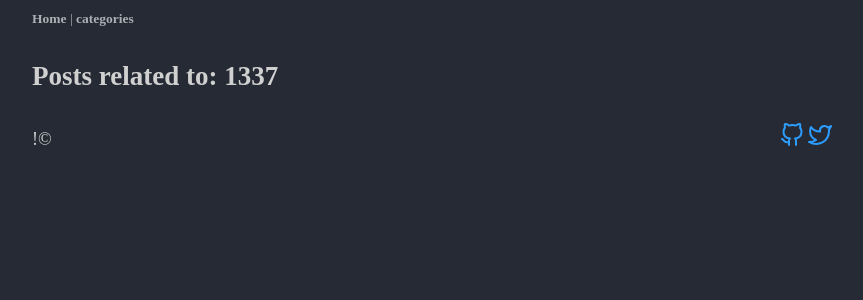
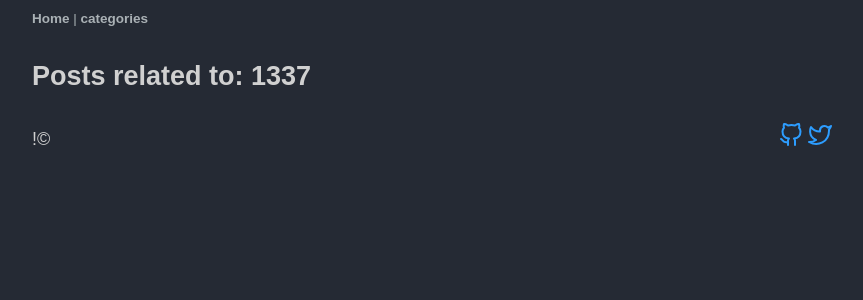
Before and after one commit to alifertah/alifertah.github.io, a Jekyll site: the page built from category/1337.html, in a window 1280 px wide. Shown: the top 300 px of the page, without its empty margins (208-1071 px from the left). Built offline with Jekyll 4.4.1, drawn with Linux system fonts in a browser that asks for light colours; some web fonts are replaced.

Commit message:
editing fonts

```diff
--- a/css/main.css
+++ b/css/main.css
@@ -1,4 +1,5 @@
 @import "tango.css";
+@import url('https://fonts.googleapis.com/css2?family=IBM+Plex+Sans+Thai:wght@300&display=swap');
 
 body {
 	color: #444;
@@ -8,6 +9,7 @@ body {
 	overflow-x:hidden;
 	background-color: #252a34;
 	color: #d0d0d0;
+	font-family: 'IBM Plex Sans Thai', sans-serif;
 }
 
 h1, h2, h3{
```
